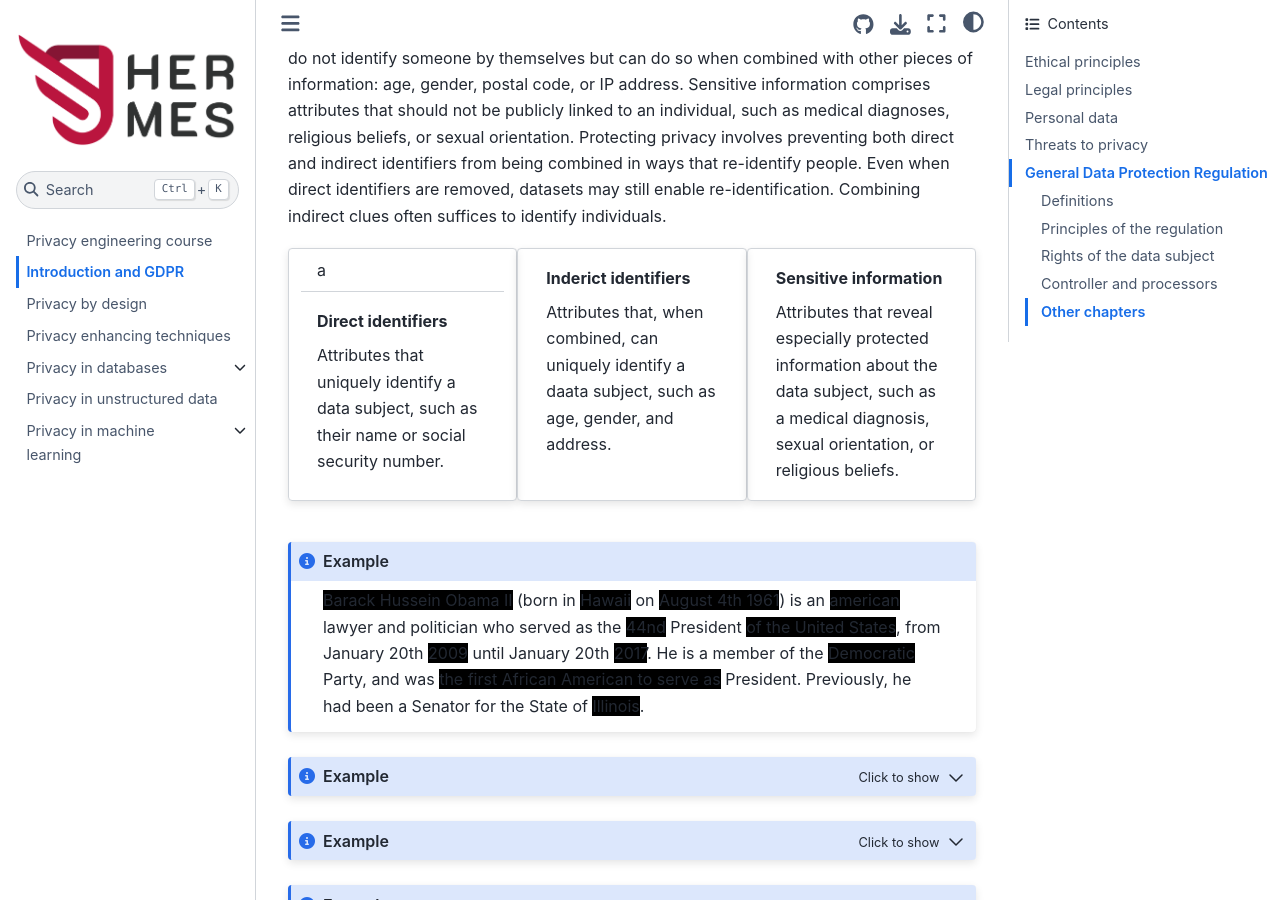
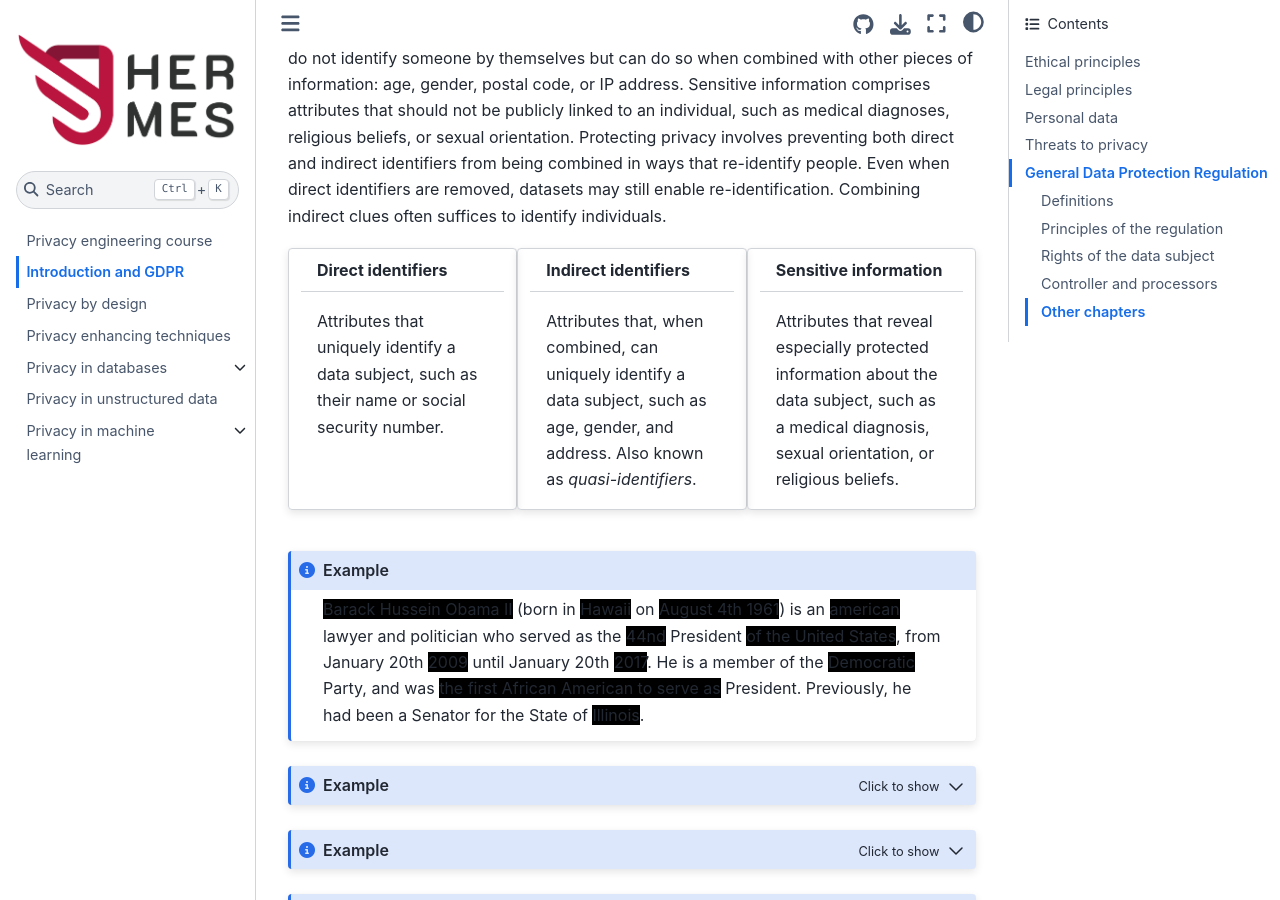
Before and after one commit to ablancoj/privacy-course, a Jupyter Book: the page built from intro-gdpr.md, in a window 1280 px wide and 900 px high, scrolled down 2160 px. Built offline with Jupyter Book 1.0.4 settings and Sphinx 7.4.7 and the Sphinx Book theme 1.1.4, drawn with Linux system fonts in a browser that asks for light colours; pages that are not in the unit, such as notebooks, are missing from menus.

```diff
--- a/intro-gdpr.md
+++ b/intro-gdpr.md
@@ -38,16 +38,21 @@ Personal data are any data that refer to an identifiable individual. We can dist
 
 ::::{grid} 1 1 2 3
 
-:::{card} Direct identifiers
-:header: a
+:::{card}
+**Direct identifiers**
+^^^
 Attributes that uniquely identify a data subject, such as their name or social security number.
 :::
 
-:::{card} Inderict identifiers
-Attributes that, when combined, can uniquely identify a daata subject, such as age, gender, and address.
+:::{card}
+**Indirect identifiers**
+^^^
+Attributes that, when combined, can uniquely identify a data subject, such as age, gender, and address. Also known as *quasi-identifiers*.
 :::
 
-:::{card} Sensitive information
+:::{card}
+**Sensitive information**
+^^^
 Attributes that reveal especially protected information about the data subject, such as a medical diagnosis, sexual orientation, or religious beliefs.
 :::
 ::::
--- a/requirements.txt
+++ b/requirements.txt
@@ -2,3 +2,4 @@ jupyter-book
 matplotlib
 numpy
 sphinx-design
+pydata-sphinx-theme
```
Also changed, not shown: intro.md (+16 -8 lines), _config.yml (line endings or trailing spaces), 8 other files.
